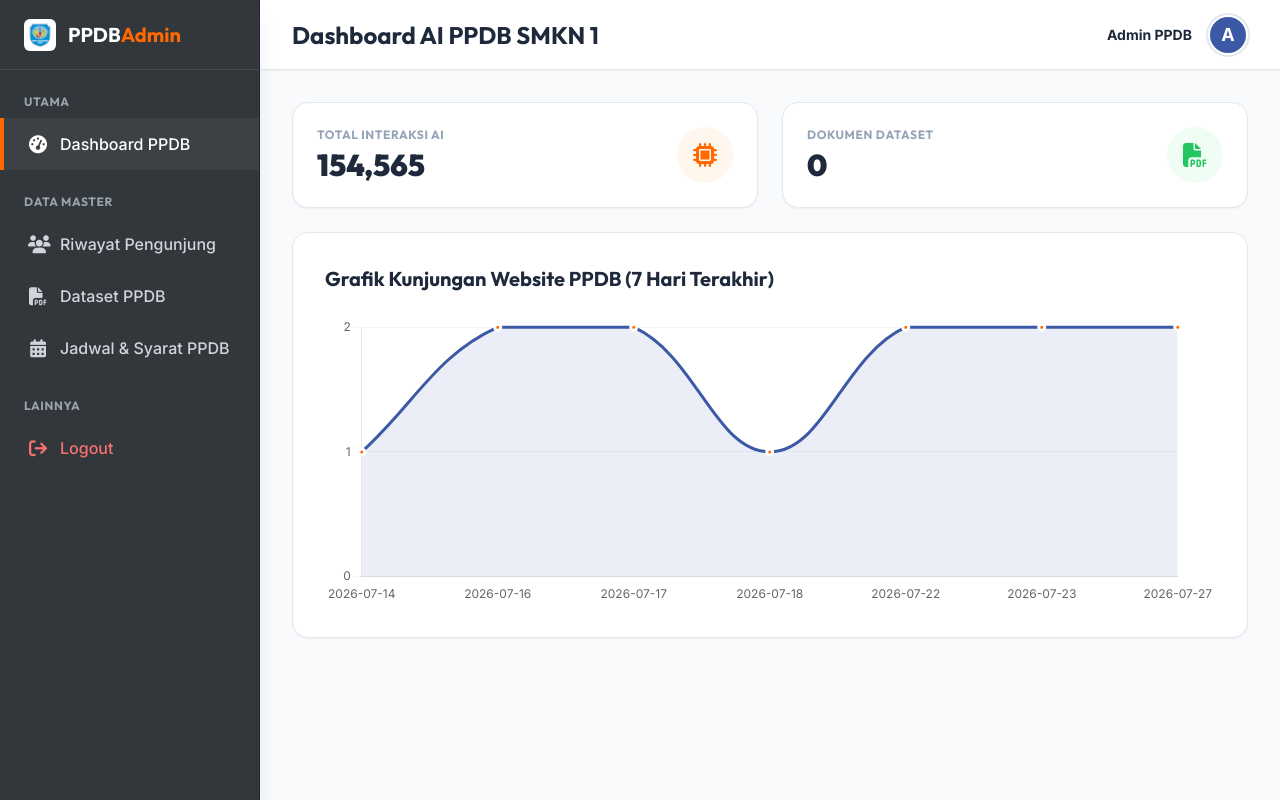
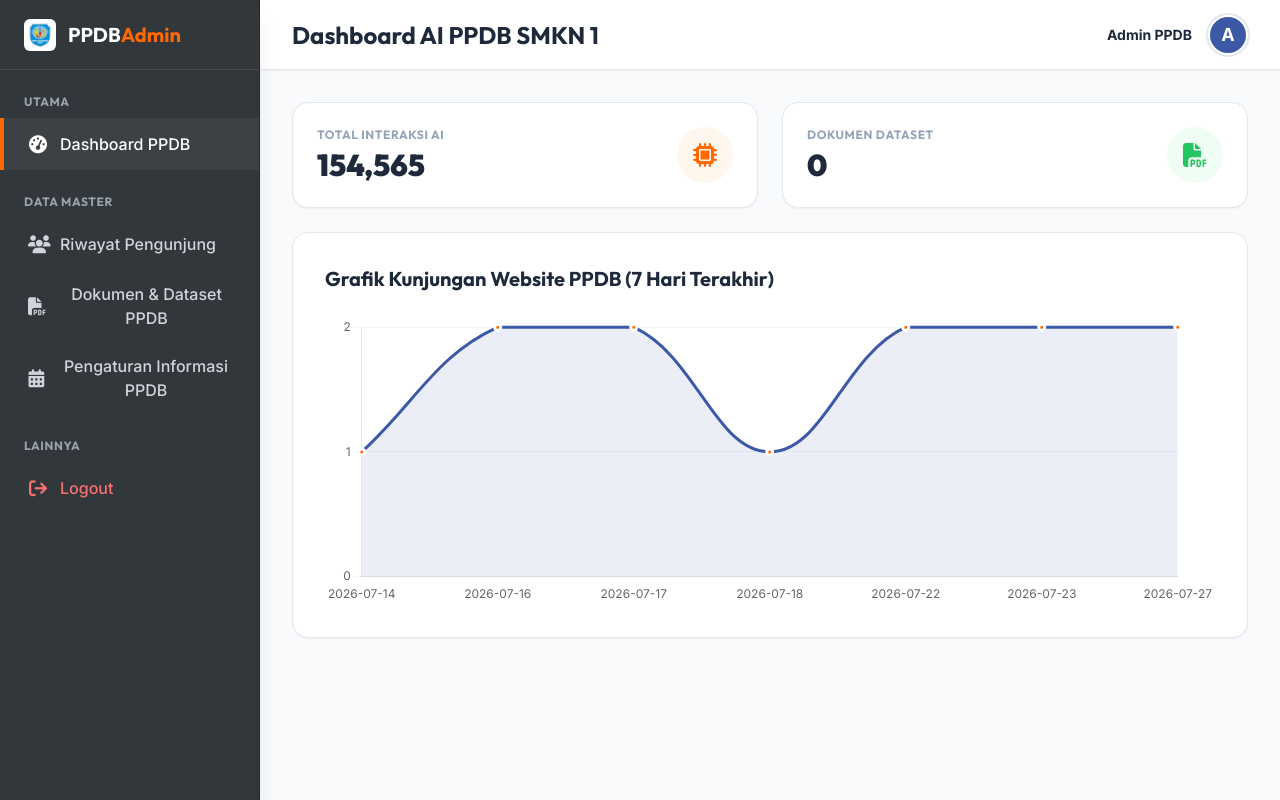
Before and after one commit to syahputra21/Chatbot_PPDB_SMK_NEGERI_1_KOTA_SORONG, a Flask app: page /admin in a window 1280 px wide. Run offline with Flask 3, Linux system fonts and the light colour scheme; the visitor is signed in with stand-in values (Sample User, id 1); data comes from the database, SQL or seed files in the repository; some libraries are stand-ins or nearby versions.

Commit message:
refactor(admin): Menyesuaikan judul dan teks menu menjadi Dokumen & Dataset PPDB serta Pengaturan Informasi PPDB

```diff
--- a/templates/admin.html
+++ b/templates/admin.html
@@ -127,12 +127,12 @@
             <button onclick="switchTab('pdf')" id="btn-pdf"
                 class="sidebar-item w-full flex items-center gap-3 px-6 py-3 text-gray-300 hover:text-white hover:bg-white/5 transition-all border-l-4 border-transparent">
                 <i class="fa-solid fa-file-pdf w-5 text-center text-lg"></i>
-                <span class="font-medium">Dataset PPDB</span>
+                <span class="font-medium">Dokumen & Dataset PPDB</span>
             </button>
             <button onclick="switchTab('config')" id="btn-config"
                 class="sidebar-item w-full flex items-center gap-3 px-6 py-3 text-gray-300 hover:text-white hover:bg-white/5 transition-all border-l-4 border-transparent">
                 <i class="fa-solid fa-calendar-alt w-5 text-center text-lg"></i>
-                <span class="font-medium">Jadwal & Syarat PPDB</span>
+                <span class="font-medium">Pengaturan Informasi PPDB</span>
             </button>
 
             <div class="px-6 mt-6 mb-2 text-xs font-bold text-gray-400 uppercase tracking-wider font-outfit">Lainnya
@@ -556,7 +556,7 @@
             'dashboard': 'Dashboard AI PPDB SMKN 1',
             'stats': 'Riwayat Kunjungan Website',
             'pdf': 'Dataset PPDB',
-            'config': 'Jadwal & Syarat PPDB'
+            'config': 'pengaturan informasi PPDB'
         };
 
         let myChart = null;
```
